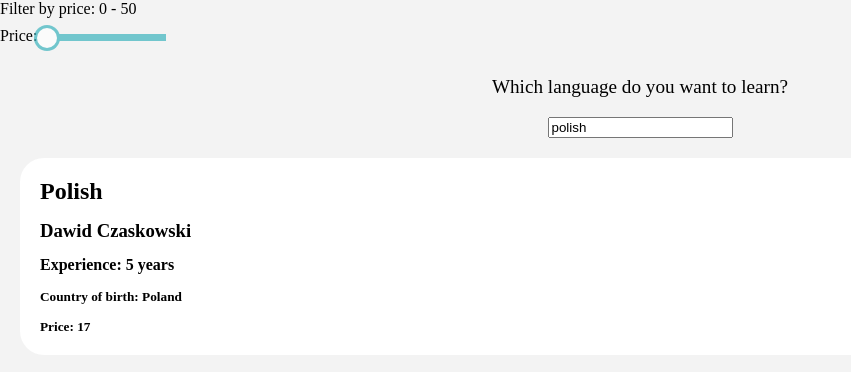
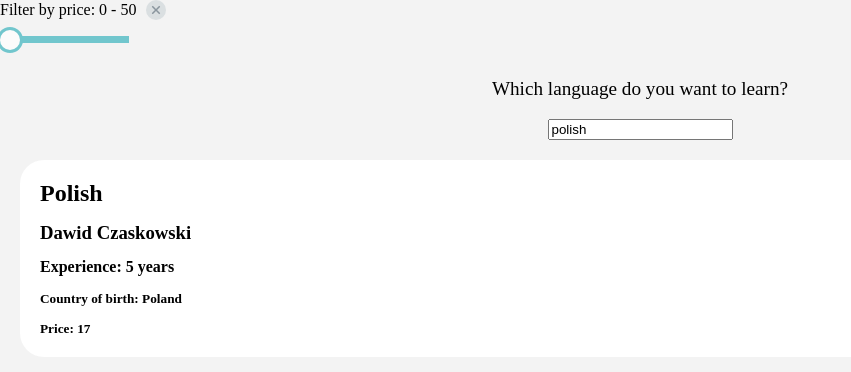
Before and after one commit to ryan50500/Language__App__React__TypeScript, a React (Create React App) app: page / in a window 1280 px wide. Shown: the top 372 px of the page, without its empty margins (0-851 px from the left). Built offline with nearby package versions, Linux system fonts and the light colour scheme.

Commit message:
adding price filter remove button - need functionality

```diff
--- a/src/components/FilteredTeachers.tsx
+++ b/src/components/FilteredTeachers.tsx
@@ -32,21 +32,13 @@ const FilteredTeachers: React.FC<Props> = ({ initialInputText }) => {
 
     return (
         <>
-            <span>Filter by price: {inputPrice} - {maxPrice}</span>
-            <div>
-                <label htmlFor="priceRange">Price:</label>
-                <input
-                    type="range"
-                    id="priceRange"
-                    name="priceRange"
-                    min="0"
-                    max="50"
-                    step="5"
-                    value={inputPrice}
-                    onChange={handlePriceChange}
-                    className={PriceFilterStyles.priceSlider}
-                />
+            <div className={PriceFilterStyles.alignPrice}>
+                <span>Filter by price: {inputPrice} - {maxPrice}</span>
+                <div className={PriceFilterStyles.resetPrice}>
+                    <svg height="9" viewBox="0 0 12 12" width="9" xmlns="http://www.w3.org/2000/svg" className={PriceFilterStyles.resetPriceCross}><path d="M6 4.586L10.293.293l1.414 1.414L7.414 6l4.293 4.293-1.414 1.414L6 7.414l-4.293 4.293-1.414-1.414L4.586 6 .293 1.707 1.707.293z"></path></svg>
+                </div>
             </div>
+            <input type="range" id="priceRange" name="priceRange" min="0" max="50" step="5" value={inputPrice} onChange={handlePriceChange} className={PriceFilterStyles.priceSlider} />
             {/* filter the results by language */}
             <SearchLanguage inputText={inputText} setInputText={setInputText} filteredTeachers={filteredTeachers} />
             {filteredTeachers.map((arrayItem) => {
--- a/src/components/PriceFilterStyles.module.css
+++ b/src/components/PriceFilterStyles.module.css
@@ -36,3 +36,30 @@
   border-radius: 50%;
   box-shadow: 0 0 0 3px rgb(59, 179, 189);
 }
+
+.alignPrice {
+  display: flex;
+  align-items: center;
+}
+
+.resetPrice {
+  position: relative;
+  margin-left: 10px;
+  border-radius: 50%;
+  background-color: #dadfe1;
+  color: gray;
+  width: 20px;
+  height: 20px;
+  font-size: 12px;
+  font-family: sans-serif;
+}
+.resetPrice:hover {
+  cursor: pointer;
+}
+.resetPriceCross{
+  top: 50%;
+  position: absolute;
+  left: 50%;
+  transform: translate(-50%, -50%);
+  fill: #8a959e;
+}
```
